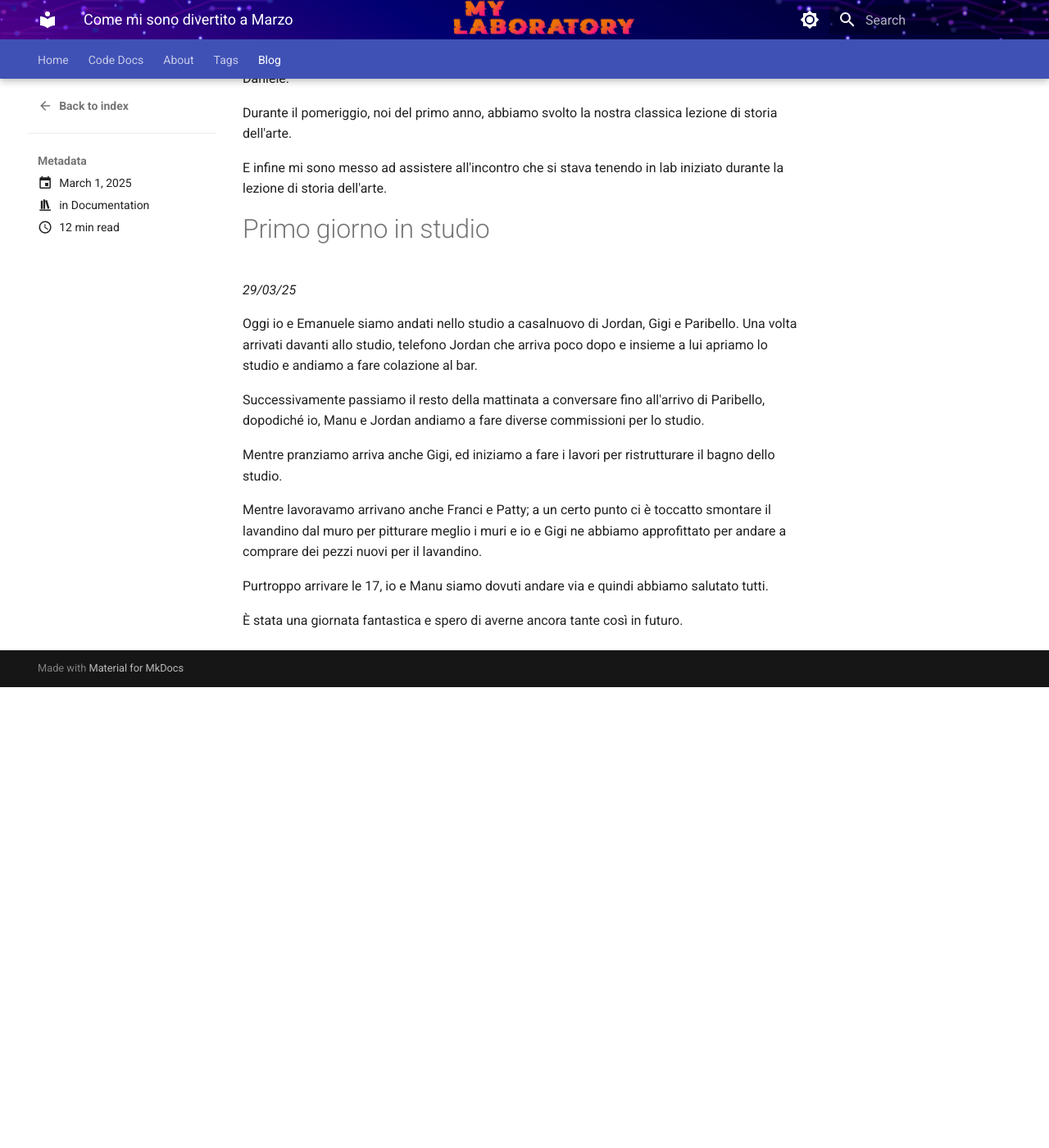
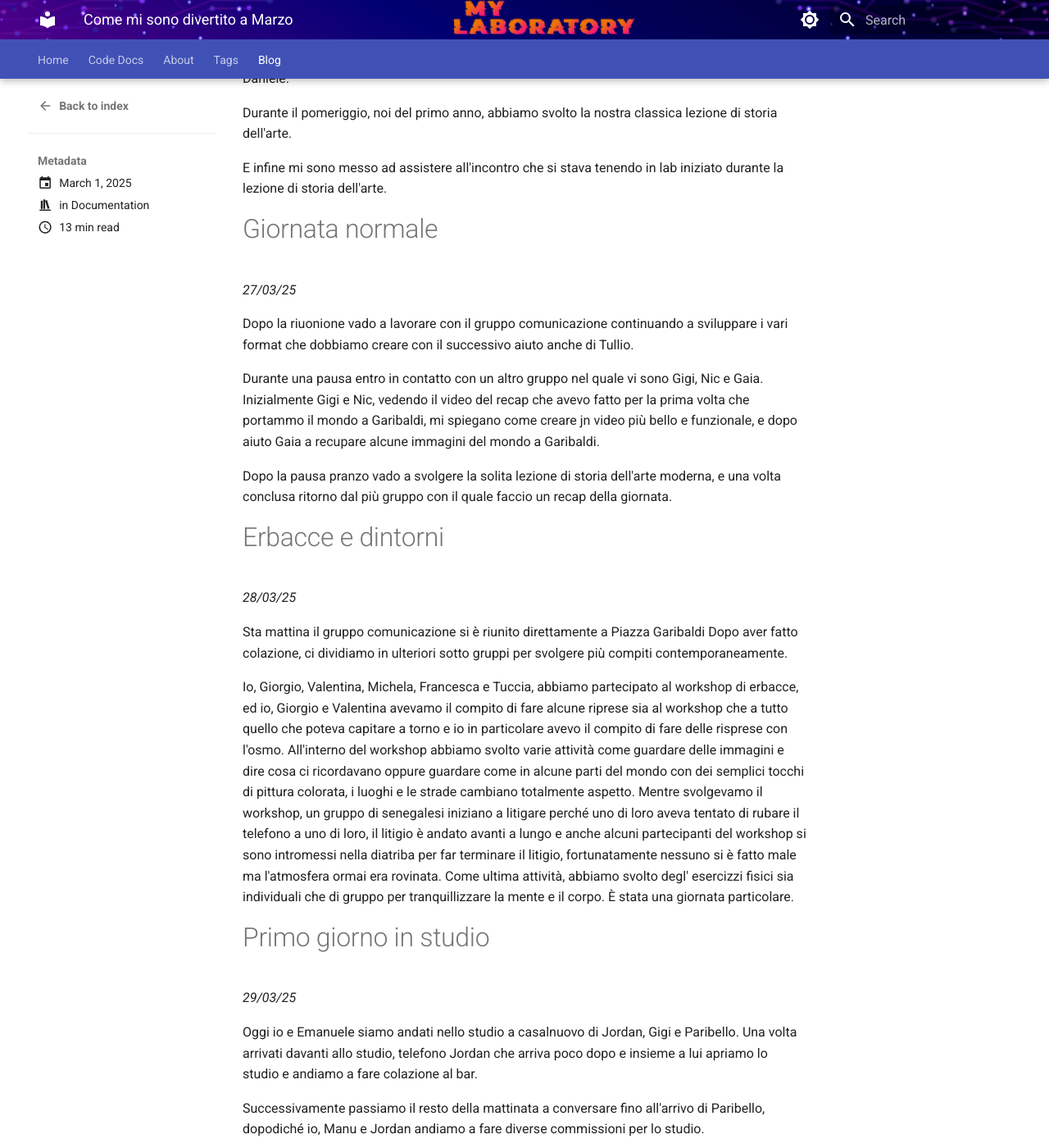
Before and after one commit to Davide020505/MyAwesomeWebsite, an MkDocs documentation site: the page built from docs/blog/posts/My-Eighth-Post.md, in a window 1280 px wide and 1400 px high, scrolled down 7395 px. Shown: the whole window at 82% size. Built offline with MkDocs 1.6.1 and Material for MkDocs 9.7.7, drawn with Linux system fonts in a browser that asks for light colours; before the commit the page ends 8233 px from its top, so only the background shows below that; some of the changed text lies outside the part shown.

Commit message:
Trova la X

```diff
--- a/docs/blog/posts/My-Eighth-Post.md
+++ b/docs/blog/posts/My-Eighth-Post.md
@@ -181,6 +181,30 @@ Durante il pomeriggio, noi del primo anno, abbiamo svolto la nostra classica lez
 E infine mi sono messo ad assistere all'incontro che si stava tenendo in lab iniziato durante la lezione di storia dell'arte.
 
 
+# Giornata normale
+*27/03/25*
+
+Dopo la riuonione vado a lavorare con il gruppo comunicazione continuando a sviluppare i vari format che dobbiamo creare con il successivo aiuto anche di Tullio.
+
+Durante una pausa entro in contatto con un altro gruppo nel quale vi sono Gigi, Nic e Gaia.
+Inizialmente Gigi e Nic, vedendo il video del recap che avevo fatto per la prima volta che portammo il mondo a Garibaldi, mi spiegano come creare jn video più bello e funzionale, e dopo aiuto Gaia a recupare alcune immagini del mondo a Garibaldi.
+
+Dopo la pausa pranzo vado a svolgere la solita lezione di storia dell'arte moderna, e una volta conclusa ritorno dal più gruppo con il quale faccio un recap della giornata.
+
+
+# Erbacce e dintorni
+*28/03/25*
+
+Sta mattina il gruppo comunicazione si è riunito direttamente a Piazza Garibaldi
+Dopo aver fatto colazione, ci dividiamo in ulteriori sotto gruppi per svolgere più compiti contemporaneamente.
+
+Io, Giorgio, Valentina, Michela, Francesca e Tuccia, abbiamo partecipato al workshop di erbacce, ed io, Giorgio e Valentina avevamo il compito di fare alcune riprese sia al workshop che a tutto quello che poteva capitare a torno e io in particolare avevo il compito di fare delle risprese con l'osmo.
+All'interno del workshop abbiamo svolto varie attività come guardare delle immagini e dire cosa ci ricordavano oppure guardare come in alcune parti del mondo con dei semplici tocchi di pittura colorata, i luoghi e le strade cambiano totalmente aspetto.
+Mentre svolgevamo il workshop, un gruppo di senegalesi iniziano a litigare perché uno di loro aveva tentato di rubare il telefono a uno di loro, il litigio è andato avanti a lungo e anche alcuni partecipanti del workshop si sono intromessi nella diatriba per far terminare il litigio, fortunatamente nessuno si è fatto male ma l'atmosfera ormai era rovinata.
+Come ultima attività, abbiamo svolto degl' esercizzi fisici sia individuali che di gruppo per tranquillizzare la mente e il corpo.
+È stata una giornata particolare.
+
+
 # Primo giorno in studio
 *29/03/25*
 
@@ -196,3 +220,14 @@ Mentre lavoravamo arrivano anche Franci e Patty; a un certo punto ci è toccatto
 Purtroppo arrivare le 17, io e Manu siamo dovuti andare via e quindi abbiamo salutato tutti.
 
 È stata una giornata fantastica e spero di averne ancora tante così in futuro.
+
+
+# Trova la X
+*31/03/25*
+
+Dopo l'assemblea, mi metto subito a lavorare con il gruppo comunicazione, e inizio a creare dei nuovi post per gli articoli della transidisciplinarietà che successivamente dovranno essere pubblicati.
+
+Dopo la pausa pranzo, parto in spedizione insieme a Jordan e Vins per andare a far stampare una nuova X di spugna per costruire la scritta "Tedex" per un evento che avverrà.
+Ma una volta arrivati sul luogo, la persona che si occupa di creare le forme era assente oggi e quindi siamo costretti a ripassare domani.
+
+Una volta tornati in lab, ho finito il lavoro lasciato in sospeso e sono andato da Somma insieme a Emanuele per andare a stampare la sagoma della X su di un foglio A1.
```
